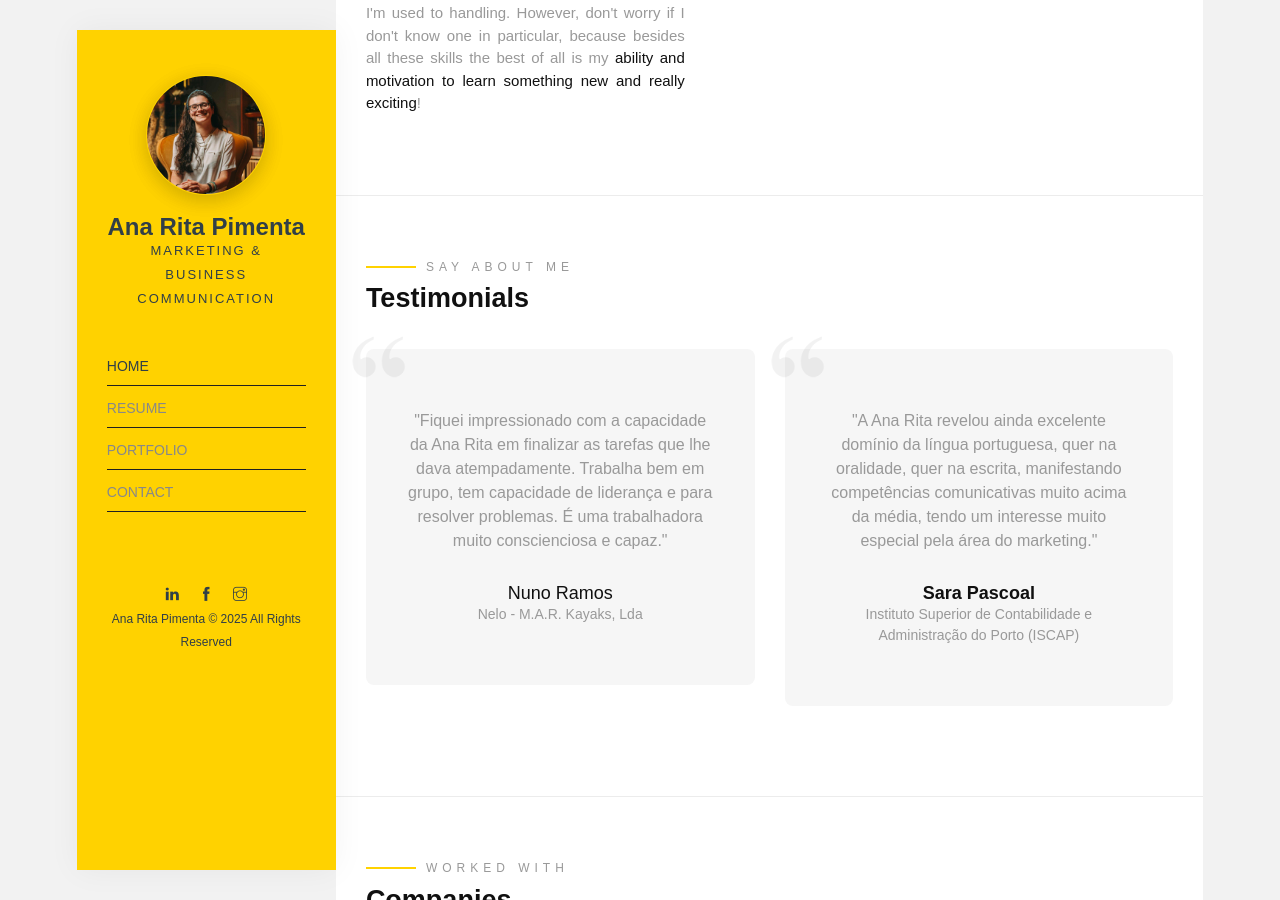
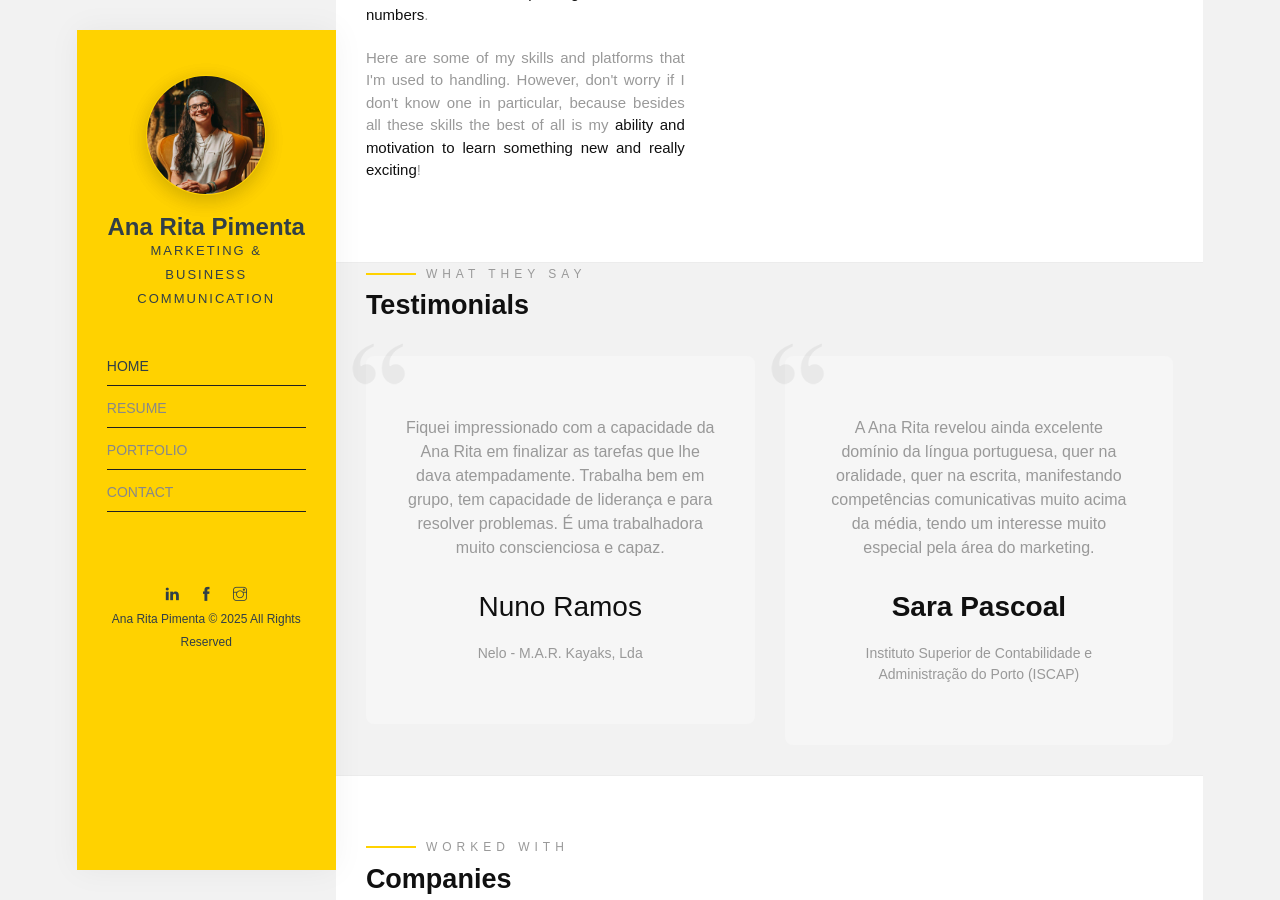
Before and after one commit to anaritapimenta/anaritapimenta.github.io, a Jekyll site: the page built from index.html, in a window 1280 px wide and 900 px high, scrolled down 1672 px. Built offline with Jekyll 4.4.1, drawn with Linux system fonts in a browser that asks for light colours; some web fonts are replaced.

Commit message:
Update index.html

```diff
--- a/index.html
+++ b/index.html
@@ -3,212 +3,123 @@
 layout: default
 ---
 
-<div class="about">
+<main lang="en">
+  <section class="about" aria-label="About Me">
     <div class="container-fluid">
       <div class="row">
         <div class="col-md-7">
           <img
-          src="{{
-            'assets/img/avatar.jpg'
-              | prepend: site.baseurl
-              | prepend: site.url
-          }}"
+            src="{{ 'assets/img/avatar.jpg' | prepend: site.baseurl | prepend: site.url }}"
             class="img-fluid mb-15 animate-box fadeInLeft animated"
             data-animate-effect="fadeInLeft"
             alt="Portrait of Ana Rita Pimenta seated in a cosy setting, smiling"
           />
         </div>
-      <div
-        class="col-md-5 animate-box fadeInLeft animated"
-        data-animate-effect="fadeInLeft"
-      >
+
+        <div class="col-md-5 animate-box fadeInLeft animated" data-animate-effect="fadeInLeft">
+          <header>
             <span class="heading-meta style-1">About Me</span>
-        <h3 class="about-heading">{{ site.author.name }}</h3>
+            <h1 class="about-heading">{{ site.author.name }}</h1>
+          </header>
 
-        <p>
-  <strong>Friendly</strong>, <strong>organised</strong>,
-  <strong>collaborative</strong>, and
-  <strong>creative by nature</strong>.
-</p>
-<p>
-  I am a <strong>highly driven self-starter</strong>, who is
-  <strong>observant and perceptive to the needs of the company</strong>,
-  <strong>colleagues</strong>, and <strong>clients</strong> I work with.
-</p>
-<p>
-  I bring a great deal of <strong>energy</strong> and am
-  <strong>self-motivated</strong> to complete tasks on time and within
-  budget.
-</p>
-<p>
-  I have the <strong>ability to identify challenges</strong> and
-  <strong>develop solutions independently or within a team</strong>.
-</p>
-<p>
-  I am a <strong>lively</strong> and
-  <strong>passionate individual</strong> who
-  <strong>loves sports</strong>, enjoys <strong>meeting new people</strong>,
-  and is always eager to <strong>learn new things</strong>.
-</p>
+          <article>
+            <p><strong>Friendly</strong>, <strong>organised</strong>, <strong>collaborative</strong>, and <strong>creative by nature</strong>.</p>
+            <p>I am a <strong>highly driven self-starter</strong>, who is <strong>observant and perceptive to the needs of the company</strong>, <strong>colleagues</strong>, and <strong>clients</strong> I work with.</p>
+            <p>I bring a great deal of <strong>energy</strong> and am <strong>self-motivated</strong> to complete tasks on time and within budget.</p>
+            <p>I have the <strong>ability to identify challenges</strong> and <strong>develop solutions independently or within a team</strong>.</p>
+            <p>I am a <strong>lively</strong> and <strong>passionate individual</strong> who <strong>loves sports</strong>, enjoys <strong>meeting new people</strong>, and is always eager to <strong>learn new things</strong>.</p>
+          </article>
 
-        <input
-          type="button"
-          value="Download CV"
-          onclick="window.open('cv.pdf','_blank')"
-        />
+          <button onclick="window.open('cv.pdf','_blank')" class="btn btn-primary mt-3" aria-label="Download CV PDF">
+            Download CV
+          </button>
 
-        <div class="cardvisit">
-          <h3>{{ site.author.name }}</h3>
-          <span>{{ site.author.role }}</span>
+          <div class="cardvisit mt-4" aria-label="Contact Information">
+            <h2>{{ site.author.name }}</h2>
+            <p><strong>{{ site.author.role }}</strong></p>
             <div class="divider-line"></div>
-          <p>
-            <i class="ti-calendar"></i> &nbsp;{{ site.author.date_of_birth }}
-          </p>
-          <p>
-            <i class="ti-email"></i> &nbsp;<a
-              href="mailto:{{ site.author.email }}"
-              >{{ site.author.email }}</a
-            >
-          </p>
-          <p>
-            <i class="ti-location-pin"></i> &nbsp;{{ site.author.location }}
-          </p>
-          <p>
-            <i class="ti-mobile"></i> &nbsp;<a
-              href="tel:{{ site.author.phone_number }}"
-              >{{ site.author.phone_number }}</a
-            >
-          </p>
+            <p><i class="ti-calendar" aria-hidden="true"></i> &nbsp;{{ site.author.date_of_birth }}</p>
+            <p><i class="ti-email" aria-hidden="true"></i> &nbsp;<a href="mailto:{{ site.author.email }}">{{ site.author.email }}</a></p>
+            <p><i class="ti-location-pin" aria-hidden="true"></i> &nbsp;{{ site.author.location }}</p>
+            <p><i class="ti-mobile" aria-hidden="true"></i> &nbsp;<a href="tel:{{ site.author.phone_number }}">{{ site.author.phone_number }}</a></p>
           </div>
         </div>
       </div>
     </div>
+  </section>
+
+  <div class="divider1" role="presentation"></div>
+
+  {% include skills.html %}
+
+  <div class="divider1" role="presentation"></div>
+
+  <section class="testimonials" aria-label="Testimonials">
+    <div class="container-fluid">
+      <header class="row">
+        <div class="col-md-12">
+          <span class="heading-meta style-1">What They Say</span>
+          <h2 class="heading animate-box" data-animate-effect="fadeInLeft">Testimonials</h2>
         </div>
-<div class="divider1"></div>
-{% include skills.html %}
-<div class="divider1"></div>
-<div class="testiominal">
-  <div class="container-fluid">
-    <div class="row">
-      <div class="col-md-12">
-        <span class="heading-meta style-1">Say About Me</span>
-        <h2 class="heading animate-box" data-animate-effect="fadeInLeft">
-          Testimonials
-        </h2>
-      </div>
-    </div>
+      </header>
       <div class="row">
         <div class="col-md-6 animate-box" data-animate-effect="fadeInLeft">
-        <div class="quote-card">
+          <blockquote class="quote-card">
             <img
-            src="{{
-              'assets/img/quote.png'
-                | prepend: site.baseurl
-                | prepend: site.url
-            }}"
-            alt=""
+              src="{{ 'assets/img/quote.png' | prepend: site.baseurl | prepend: site.url }}"
+              alt="Quotation mark icon"
               class="quote-2"
             />
-          <p>
-            "Fiquei impressionado com a capacidade da Ana Rita em finalizar as
-            tarefas que lhe dava atempadamente. Trabalha bem em grupo, tem
-            capacidade de liderança e para resolver problemas. É uma
-            trabalhadora muito conscienciosa e capaz."
-          </p>
-          <h5><strong>Nuno Ramos</strong></h5>
+            <p>Fiquei impressionado com a capacidade da Ana Rita em finalizar as tarefas que lhe dava atempadamente. Trabalha bem em grupo, tem capacidade de liderança e para resolver problemas. É uma trabalhadora muito conscienciosa e capaz.</p>
+            <footer>
+              <h3><strong>Nuno Ramos</strong></h3>
               <p class="occupation">Nelo - M.A.R. Kayaks, Lda</p>
+            </footer>
+          </blockquote>
         </div>
-      </div>
+
         <div class="col-md-6 animate-box" data-animate-effect="fadeInLeft">
-        <div class="quote-card">
+          <blockquote class="quote-card">
             <img
-            src="{{
-              'assets/img/quote.png'
-                | prepend: site.baseurl
-                | prepend: site.url
-            }}"
-            alt="quote"
+              src="{{ 'assets/img/quote.png' | prepend: site.baseurl | prepend: site.url }}"
+              alt="Quotation mark icon"
               class="quote-2"
             />
-          <p>
-            "A Ana Rita revelou ainda excelente domínio da língua portuguesa,
-            quer na oralidade, quer na escrita, manifestando competências
-            comunicativas muito acima da média, tendo um interesse muito
-            especial pela área do marketing."
-          </p>
-          <h5>Sara Pascoal</h5>
-          <p class="occupation">
-            Instituto Superior de Contabilidade e Administração do Porto (ISCAP)
-          </p>
+            <p>A Ana Rita revelou ainda excelente domínio da língua portuguesa, quer na oralidade, quer na escrita, manifestando competências comunicativas muito acima da média, tendo um interesse muito especial pela área do marketing.</p>
+            <footer>
+              <h3>Sara Pascoal</h3>
+              <p class="occupation">Instituto Superior de Contabilidade e Administração do Porto (ISCAP)</p>
+            </footer>
+          </blockquote>
         </div>
       </div>
     </div>
-  </div>
-</div>
-<div class="divider1"></div>
-<div class="companies">
+  </section>
+
+  <div class="divider1" role="presentation"></div>
+
+  <section class="companies" aria-label="Companies I’ve Worked With">
     <div class="container-fluid">
-    <div class="row">
+      <header class="row">
         <div class="col-md-12">
           <span class="heading-meta style-1">Worked With</span>
-        <h2 class="heading animate-box" data-animate-effect="fadeInLeft">
-          Companies
-        </h2>
+          <h2 class="heading animate-box" data-animate-effect="fadeInLeft">Companies</h2>
         </div>
-    </div>
+      </header>
       <div class="row">
+        {% assign companies = "livemotion,barn-of-monkeys,global-sport,nelo" | split: "," %}
+        {% for company in companies %}
         <div class="col-md-3 animate-box" data-animate-effect="fadeInLeft">
           <div class="clients">
             <img
-            src="{{
-              'assets/img/companies/livemotion.png'
-                | prepend: site.baseurl
-                | prepend: site.url
-            }}"
+              src="{{ 'assets/img/companies/' | append: company | append: '.png' | prepend: site.baseurl | prepend: site.url }}"
               class="img-fluid"
-            alt=""
+              alt="Logo of {{ company | replace: '-', ' ' | capitalize }}"
             />
           </div>
         </div>
-      <div class="col-md-3 animate-box" data-animate-effect="fadeInLeft">
-        <div class="clients">
-          <img
-            src="{{
-              'assets/img/companies/barn-of-monkeys.png'
-                | prepend: site.baseurl
-                | prepend: site.url
-            }}"
-            class="img-fluid"
-            alt=""
-          />
+        {% endfor %}
       </div>
     </div>
-      <div class="col-md-3 animate-box" data-animate-effect="fadeInLeft">
-        <div class="clients">
-          <img
-            src="{{
-              'assets/img/companies/global-sport.png'
-                | prepend: site.baseurl
-                | prepend: site.url
-            }}"
-            class="img-fluid"
-            alt=""
-          />
-        </div>
-      </div>
-      <div class="col-md-3 animate-box" data-animate-effect="fadeInLeft">
-        <div class="clients">
-          <img
-            src="{{
-            'assets/img/companies/nelo.png'
-              | prepend: site.baseurl
-              | prepend: site.url
-          }}"
-            class="img-fluid"
-            alt=""
-          />
-        </div>
-      </div>
-    </div>
-  </div>
-</div>
+  </section>
+</main>
```
Lines whose indentation alone changed are shown as unchanged.
